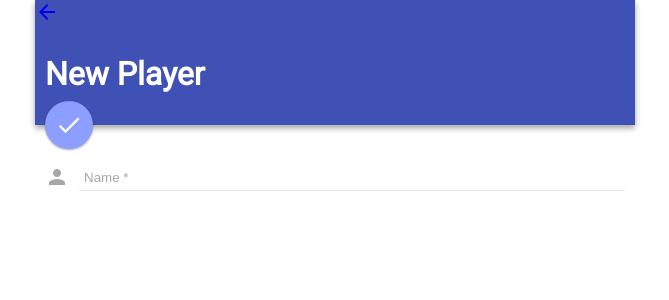
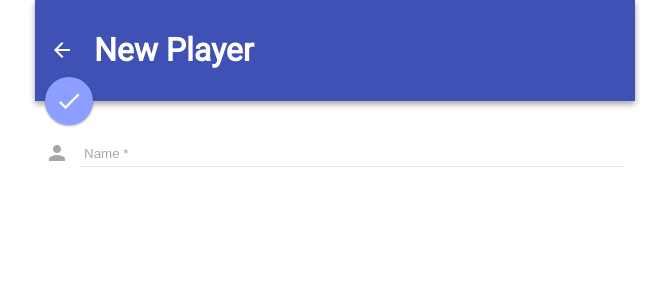
Before and after one commit to jeffroy956/Darts, a React app: page /#/new-player in a window 1280 px wide. Shown: the top 300 px of the page, without its empty margins (305-974 px from the left). Built offline with nearby package versions, Linux system fonts and the light colour scheme.

Commit message:
styling header

```diff
--- /dev/null
+++ b/src/components/Header.scss
@@ -0,0 +1,23 @@
+@import "../variables.scss";
+@import "../mixins.scss";
+
+.header {
+    position: relative;
+
+    background-color: $headlineBackgroundColor;
+    @include box-shadow(2);
+}
+
+.header__toolbar {
+    display: flex;
+    flex-wrap: nowrap;
+    a {
+        display: inline-block;
+        margin: 33px $standardPadding 0 $standardPadding * 2;
+        padding: $standardPadding;
+        color: #fff;
+    }
+    h1 {
+        flex-grow: 1;
+    }
+}
--- /dev/null
+++ b/src/components/Header.tsx
@@ -0,0 +1,31 @@
+import * as React from "react";
+import { Link } from "react-router-dom";
+import IconButton from "./IconButton";
+
+require("./Header.scss");
+
+interface Header {
+    title: string;
+    backLinkTo?: string;
+    acceptCommand?: () => void;
+}
+
+export const Header: React.SFC<Header> = (props) => {
+    return (
+        <div className="header">
+            <div className="header__toolbar">
+                <div>
+                    {props.backLinkTo &&
+                    <Link to={props.backLinkTo}><i className="material-icons">arrow_back</i></Link>
+                    }
+                </div>
+                <h1>
+                    {props.title}
+                </h1>
+            </div>
+            <div className="header__accept">
+                {props.acceptCommand && <IconButton iconName="done"/>}
+            </div>
+        </div>
+    );
+};
--- a/src/components/HeaderContent.tsx
+++ /dev/null
@@ -1,25 +0,0 @@
-import * as React from "react";
-import { Link } from "react-router-dom";
-import IconButton from "./IconButton";
-
-interface HeaderTitleProps {
-    title: string;
-    backLinkTo?: string;
-    acceptCommand?: () => void;
-}
-
-export const HeaderContent: React.SFC<HeaderTitleProps> = (props) => {
-    return (
-        <div className="header-content">
-            <div className="header__cancel">
-                {props.backLinkTo && <Link to={props.backLinkTo}><i className="material-icons">arrow_back</i></Link>}
-            </div>
-            <h1>
-                {props.title}
-            </h1>
-            <div className="header__accept">
-                {props.acceptCommand && <IconButton iconName="done"/>}
-            </div>
-        </div>
-    );
-};
--- a/src/components/NewPlayer.tsx
+++ b/src/components/NewPlayer.tsx
@@ -1,6 +1,6 @@
 import * as React from "react";
 import { Link } from "react-router-dom";
-import { HeaderContent } from "./HeaderContent";
+import { Header } from "./Header";
 import IconButton from "./IconButton";
 
 export default class NewPlayer extends React.Component<{}> {
@@ -8,7 +8,7 @@ export default class NewPlayer extends React.Component<{}> {
         return (
             <div className="form-container">
                 <div className="form-header">
-                    <HeaderContent title="New Player" backLinkTo="/players" />
+                    <Header title="New Player" backLinkTo="/players" />
                     <IconButton iconName="done" />
                 </div>
                 <div className="form-body">
--- a/src/components/PlayerManagement.tsx
+++ b/src/components/PlayerManagement.tsx
@@ -3,7 +3,7 @@ import * as React from "react";
 import { Link } from "react-router-dom";
 import Player from "../models/Player";
 import PlayerStore from "../stores/PlayerStore";
-import { HeaderContent } from "./HeaderContent";
+import { Header } from "./Header";
 import IconButton from "./IconButton";
 import PlayerList from "./PlayerList";
 
@@ -19,7 +19,7 @@ export default class PlayerManagement extends React.Component<PlayerManagementPr
         return (
             <div className="form-container">
                 <div className="form-header">
-                    <HeaderContent title="Players" backLinkTo="/" />
+                    <Header title="Players" backLinkTo="/" />
                     <IconButton iconName="add" linkTo="/new-player" />
                 </div>
                 <div className="form-body">
--- a/src/forms.scss
+++ b/src/forms.scss
@@ -5,16 +5,6 @@
     display: flex;
     flex-direction: column;
     height: 100%;
-}
-
-.form-header {
-    background-color: $headlineBackgroundColor;
-    @include box-shadow(2);
-    h1 {
-        i {
-            padding-right: 1em;
-        }
-    }
 }
 
 .form-body {
```
Also changed, not shown: 1 other file (tests, documents, lock files or other folders).
